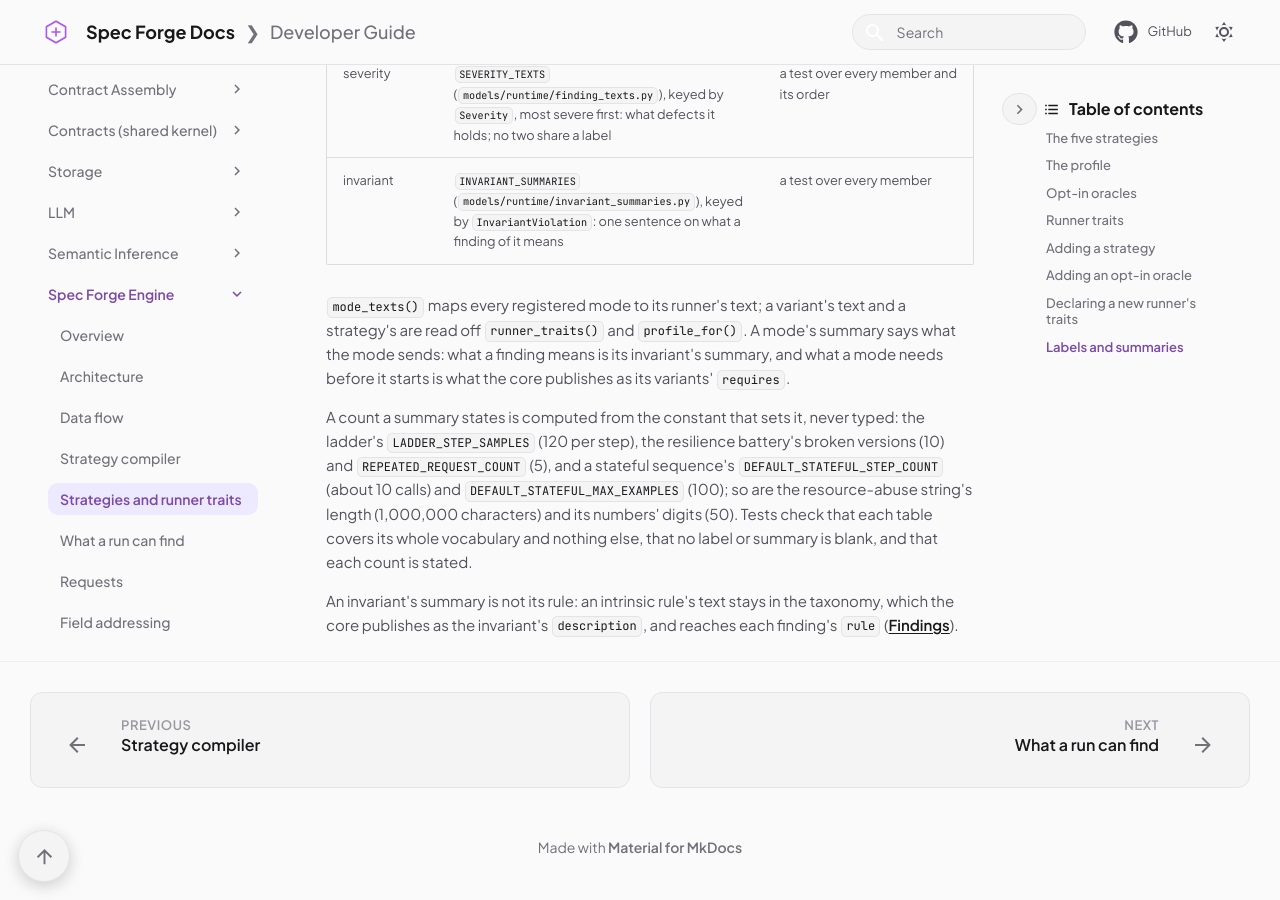
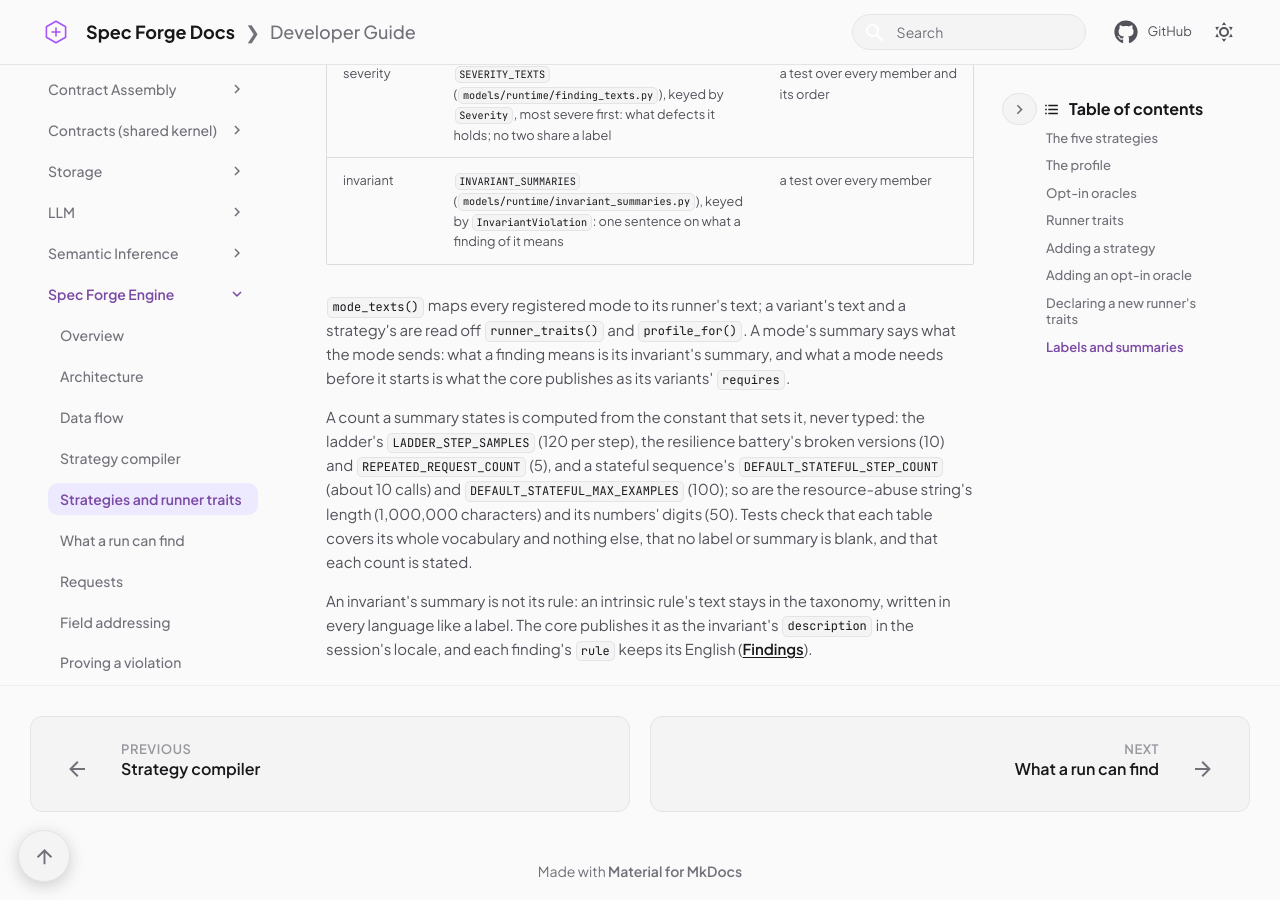
Before and after one commit to Spec-Forge-Testing/specforge-docs, an MkDocs documentation site: the page built from docs/modules/specforge-engine/strategies.md, in a window 1280 px wide and 900 px high, scrolled down 10326 px. Built offline with MkDocs 1.6.1 and Material for MkDocs 9.7.7, drawn with Linux system fonts in a browser that asks for light colours; comment, search, counter and statistics services are not loaded.

Commit message:
docs(protocol): engine-written rule descriptions follow the session locale

```diff
--- a/docs/modules/specforge-engine/strategies.md
+++ b/docs/modules/specforge-engine/strategies.md
@@ -371,5 +371,6 @@ numbers' digits (50). Tests check that each table covers its whole vocabulary an
 nothing else, that no label or summary is blank, and that each count is stated.
 
 An invariant's summary is not its rule: an intrinsic rule's text stays in the
-taxonomy, which the core publishes as the invariant's `description`, and reaches
-each finding's `rule` ([Findings](findings.md#taxonomy)).
+taxonomy, written in every language like a label. The core publishes it as the
+invariant's `description` in the session's locale, and each finding's `rule`
+keeps its English ([Findings](findings.md#taxonomy)).
```
Also changed, not shown: docs/modules/core/protocol/handshake.md (+2 -1 lines).
